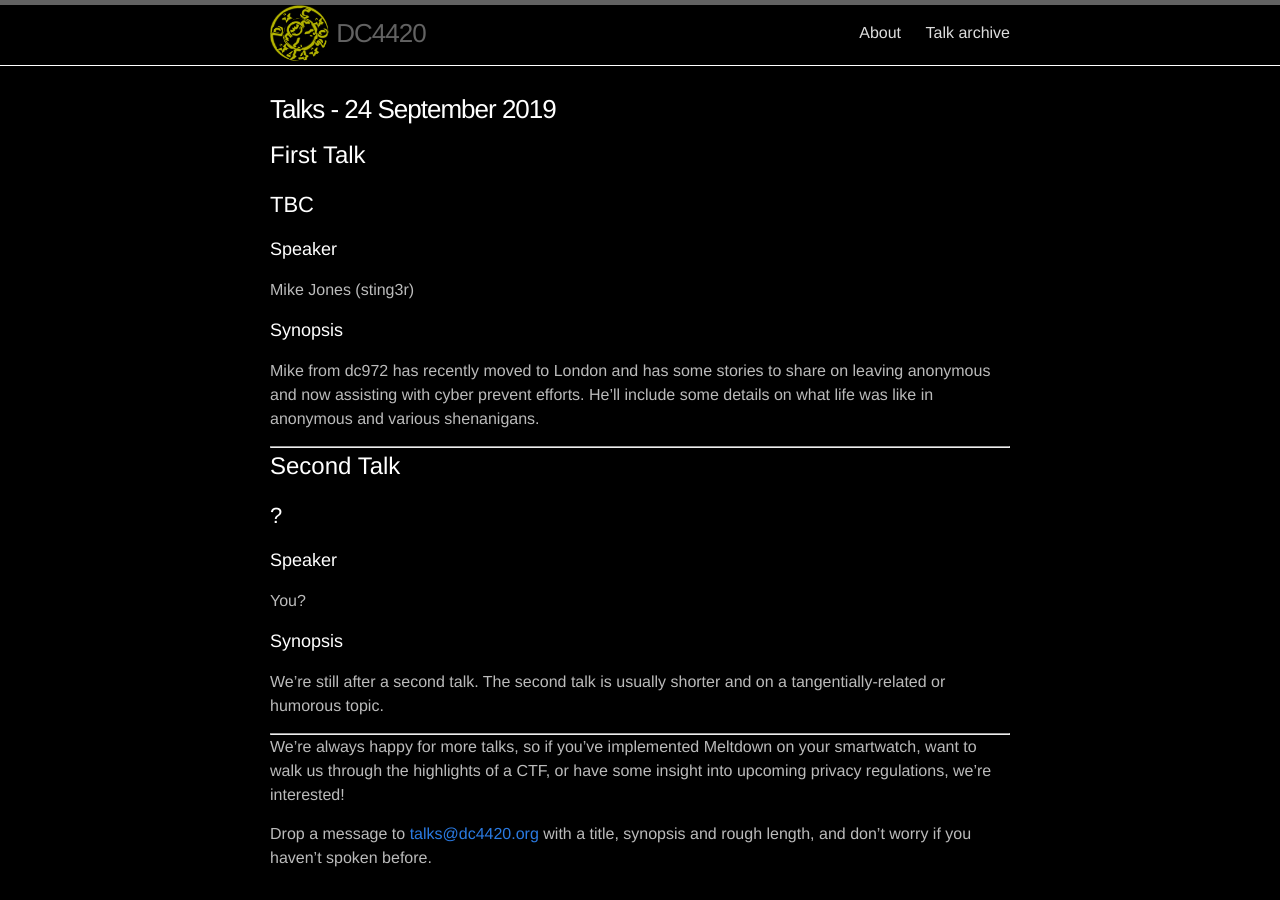
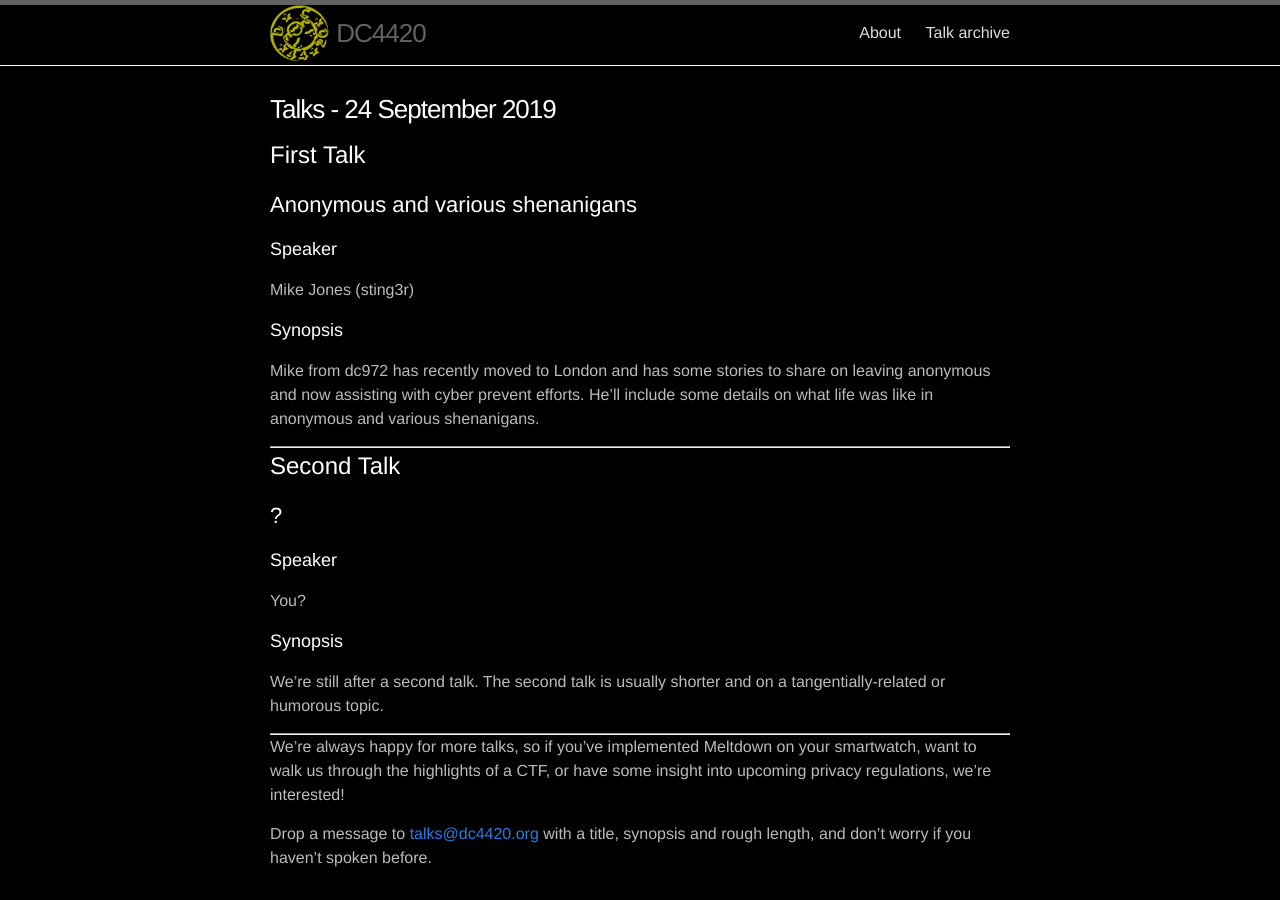
Before and after one commit to dc4420/website, a Jekyll site: the page built from _posts/2019-09-24-talks.markdown, in a window 1280 px wide and 900 px high. Built offline with Jekyll 4.4.1, drawn with Linux system fonts in a browser that asks for light colours; nearby versions of some CDN libraries.

Commit message:
Let's have a title

```diff
--- a/_posts/2019-09-24-talks.markdown
+++ b/_posts/2019-09-24-talks.markdown
@@ -7,7 +7,7 @@ categories: talk
 
 # First Talk
 
-## TBC
+## Anonymous and various shenanigans
 
 ### Speaker
 
```
